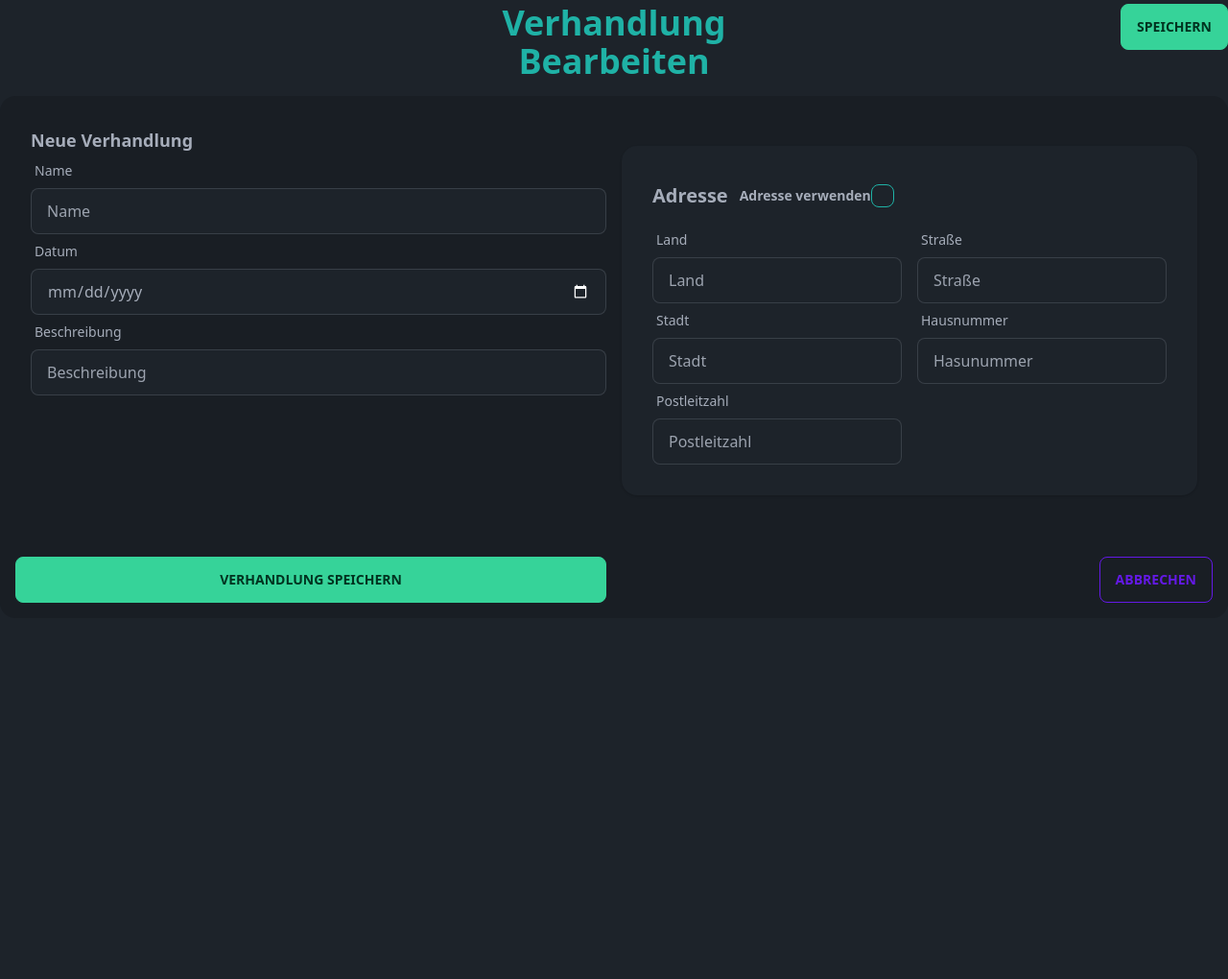
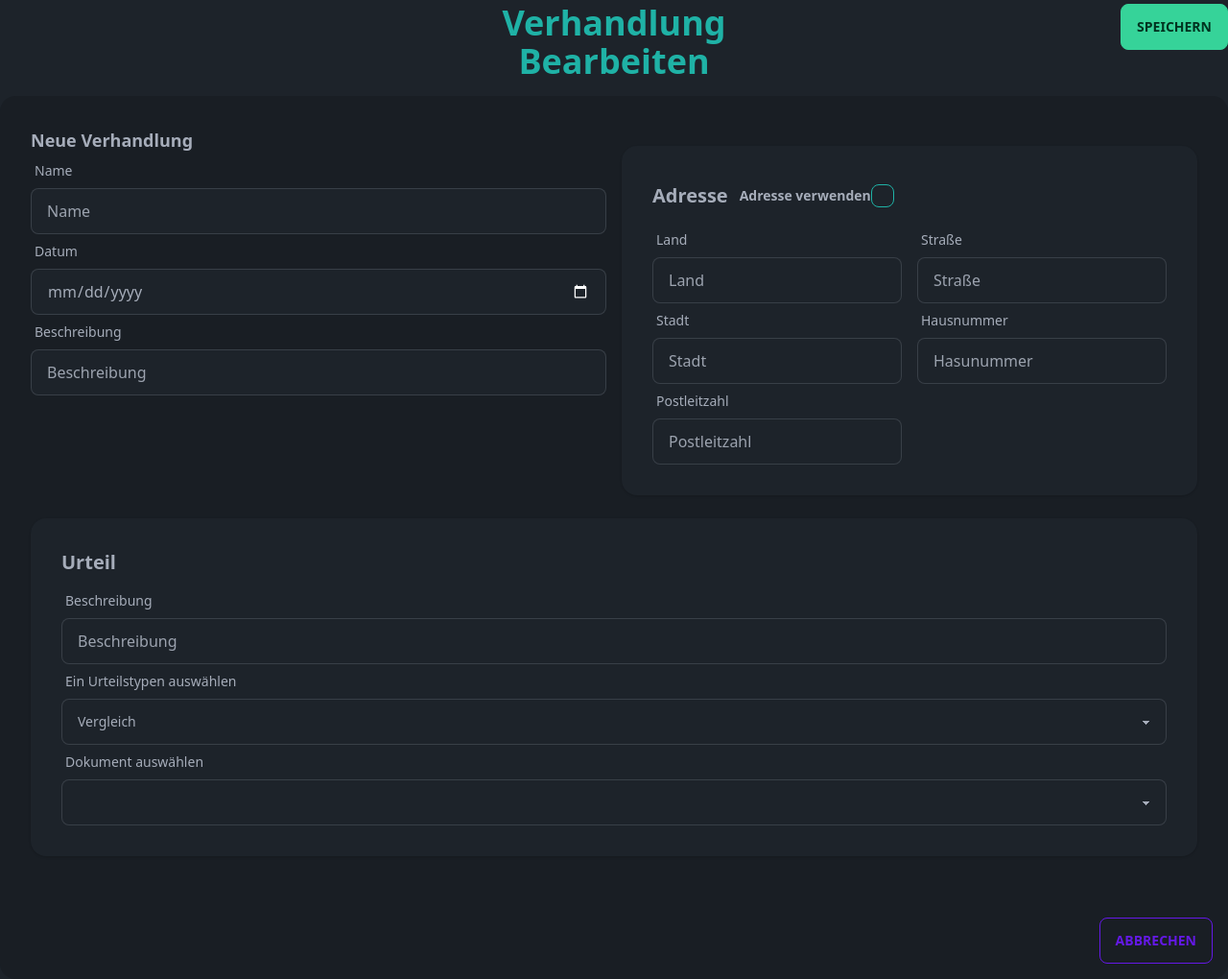
Before and after one commit to bigomato/client-management, a Flask app: template app/templates/edit_trial.html in a window 1280 px wide. Shown: the part 124-1144 px from the top of the page at 96% size. Before the commit the page ends 752 px from the top, so only its background shows below. Run offline with Flask 3, Linux system fonts and the light colour scheme; the template is opened without the code that fills it: values that come from a table or form of the project are taken from there, others are empty; some libraries are stand-ins or nearby versions.

Commit message:
Now can add judgement to trial

```diff
--- a/app/templates/edit_trial.html
+++ b/app/templates/edit_trial.html
@@ -23,25 +23,21 @@
 
     {{ form.csrf_token }}
     <div class="card bg-base-200 mt-4">
-        <div class="card-body grid grid-cols-2 gap-4">
+        <div class="card-body">
+            <div class="grid grid-cols-2 gap-4">
                 <div>
                     <h3 class="card-title text-lg">Neue Verhandlung</h3>
                     <!-- New trial form -->
                     {{ form.csrf_token }}
-
                     <!-- Trial name -->
                     {{ fullforminput(form.name) }}
-
                     <!-- Trial date -->
                     {{ fullforminput(form.date) }}
-
                     <!-- Trial description -->
                     {{ fullforminput(form.description) }}
-
                     <!-- Trial address -->
                     <!-- TODO: Selectable Address -->
                 </div>
-
                 <div class="card shadow bg-base-100 mt-5">
                     <div class="card-body">
                         <div class="card-title">Adresse
@@ -60,13 +56,37 @@
                         </div>
                     </div>
                 </div>
+            </div>
+            <div class="card shadow bg-base-100 mt-4">
+                <div class="card-body">
+                    <div class="card-title">Urteil
+                    </div>
+                    <div>
+                        {{fullforminput(form.judgement_description)}}
+                        <div class="form-control">
+                            <label class="label label-text">Ein Urteilstypen auswählen</label>
+                            <select class="select select-bordered w-full" name="judgement">
+                                {% for judgement in form.judgement.choices %}
+                                <option value="{{judgement[0]}}">{{judgement[1]}}</option>
+                                {% endfor %}
+                            </select>
+                        </div>
+                        <div class="form-control">
+                            <label class="label label-text">Dokument auswählen</label>
+                            <select class="select select-bordered w-full" name="document">
+                                {% for document in form.document.choices %}
+                                <option value="{{document[0]}}">{{document[1]}}</option>
+                                {% endfor %}
+                            </select>
+                        </div>
+                    </div>
+                </div>
+            </div>
+        </div>
 
-            <!-- Submit button -->
-        </div>
         <div class="grid grid-cols-2 gap-4 m-4">
             <div>
-                <button type="submit" class="btn btn-success mt-4 col-span-2 w-full" formmethod="POST">Verhandlung
-                    Speichern</button>
+
             </div>
             <div class="text-right">
                 <button type="submit" class="btn btn-outline btn-primary mt-4 col-span-2" formmethod="GET"
--- a/app/views/trial_forms.py
+++ b/app/views/trial_forms.py
@@ -1,6 +1,8 @@
 from flask_wtf import FlaskForm
-from wtforms import StringField, BooleanField, DateField
+from wtforms import StringField, BooleanField, DateField, SelectField
 from wtforms.validators import DataRequired, Length
+
+from app.models.models import JudgemenType
 
 
 class EditTrialForm(FlaskForm):
@@ -29,3 +31,18 @@ class EditTrialForm(FlaskForm):
     zip_code = StringField("Postleitzahl", description="Postleitzahl")
     street = StringField("Straße", description="Straße")
     house_number = StringField("Hausnummer", description="Hasunummer")
+
+    judgement_description = StringField(
+        "Beschreibung",
+        description="Beschreibung",
+    )
+    judgement = SelectField(
+        "Urteil",
+        choices=[(status.name, status.display()) for status in JudgemenType],
+        description="Urteil",
+    )
+    document = SelectField(
+        "Dokument",
+        choices=[],
+        description="Dokument",
+    )
```
Also changed, not shown: app/views/trials.py (+25 -0 lines). Lines whose indentation alone changed are shown as unchanged.
